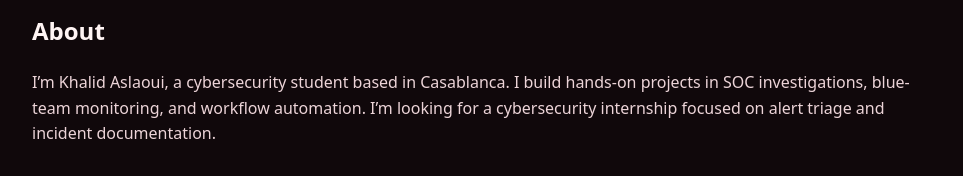
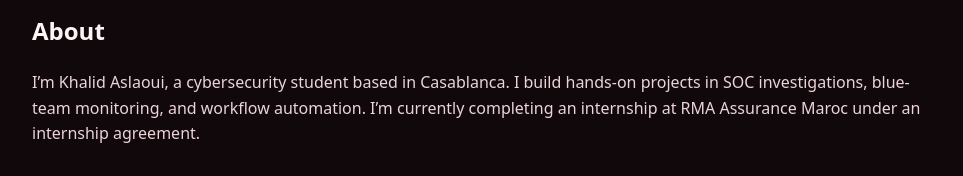
Before and after one commit to SOOvENSO/soovenso.github.io, a plain HTML site: page index.html in a window 1280 px wide. Shown: the part 383-559 px from the top of the page, without its empty margins (158-1121 px from the left). Drawn offline with Linux system fonts and the light colour scheme.

Commit message:
Update About with current internship at RMA Assurance Maroc

```diff
--- a/index.html
+++ b/index.html
@@ -22,7 +22,7 @@ header.hero{position:relative;isolation:isolate;overflow:hidden;min-height:293px
 </style>
 <main>
 <header class="hero"><div class="mascots" aria-hidden="true"><i class="wing left"></i><i class="wing right"></i><i class="eye first"></i><i class="eye second"></i></div><div class="hero-copy"><h1>SOOVENSO</h1><p>Khalid Aslaoui · Cybersecurity and AI automation</p><nav class="contacts" aria-label="Contact"><a href="mailto:khalidasslawi03@gmail.com">Email</a> · <a href="https://www.linkedin.com/in/khalid-aslaoui-64b99a417">LinkedIn</a> · <a href="https://github.com/SOOvENSO">GitHub</a></nav></div></header>
-<section aria-labelledby="about"><h2 id="about">About</h2><p>I’m Khalid Aslaoui, a cybersecurity student based in Casablanca. I build hands-on projects in SOC investigations, blue-team monitoring, and workflow automation. I’m looking for a cybersecurity internship focused on alert triage and incident documentation.</p></section>
+<section aria-labelledby="about"><h2 id="about">About</h2><p>I’m Khalid Aslaoui, a cybersecurity student based in Casablanca. I build hands-on projects in SOC investigations, blue-team monitoring, and workflow automation. I’m currently completing an internship at RMA Assurance Maroc under an internship agreement.</p></section>
 <section aria-labelledby="projects"><h2 id="projects">Projects</h2><div class="cards">
 <article><h3>SV Defender</h3><p class="tools">Wazuh · pfSense · JavaScript</p><p><strong>Problem</strong> Firewall and endpoint records live in separate logs.</p><p><strong>Result</strong> Matches alerts with nearby firewall blocks by source IP and exports an investigation report.</p><p class="flow">Wazuh alert → pfSense block → Report</p><a href="./sv-defender/">Open demo</a></article>
 <article><h3>SV Investigation Console</h3><p class="tools">JavaScript · JSON · Markdown</p><p><strong>Problem</strong> Incident evidence needs a chronological record.</p><p><strong>Result</strong> Tested the workflow from importing a simulated SSH log to selecting evidence and exporting a report.</p><p class="flow">Import → Select evidence → Export</p><a href="./sv-investigation-console/">Open demo</a></article>
```
